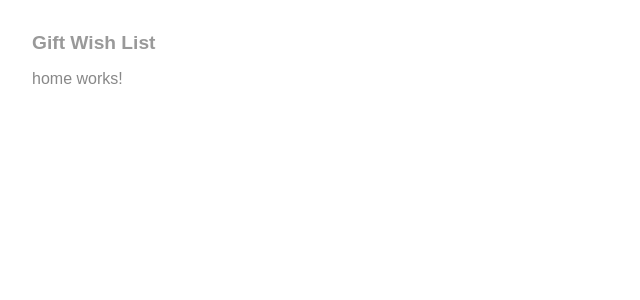
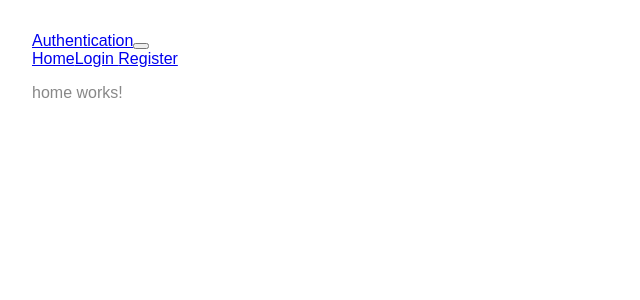
Before and after one commit to Woz-U-Group-Projects/team-the-grinchs-posse, an Angular app in the folder client/: page /home in a window 1280 px wide. Shown: the top 300 px of the page, without its empty margins (0-640 px from the left). Built offline with nearby package versions, Linux system fonts and the light colour scheme.

Commit message:
edit app.component.html

```diff
--- a/client/src/app/app.component.html
+++ b/client/src/app/app.component.html
@@ -1,10 +1,4 @@
-<h1>{{title}}</h1>
-<!-- <nav>
-    <a routerLink="/dashboard">Dashboard</a>
-    <a routerLink="/members">Family Members</a>
-</nav> -->
-<router-outlet></router-outlet>
-
-<!-- Message service was from Angular tutorial and not needed in the app; consider deleting at completion
-<app-messages></app-messages>
--->
+<app-header></app-header>
+<div class="jumbotron">
+    <router-outlet></router-outlet>
+</div>
```
